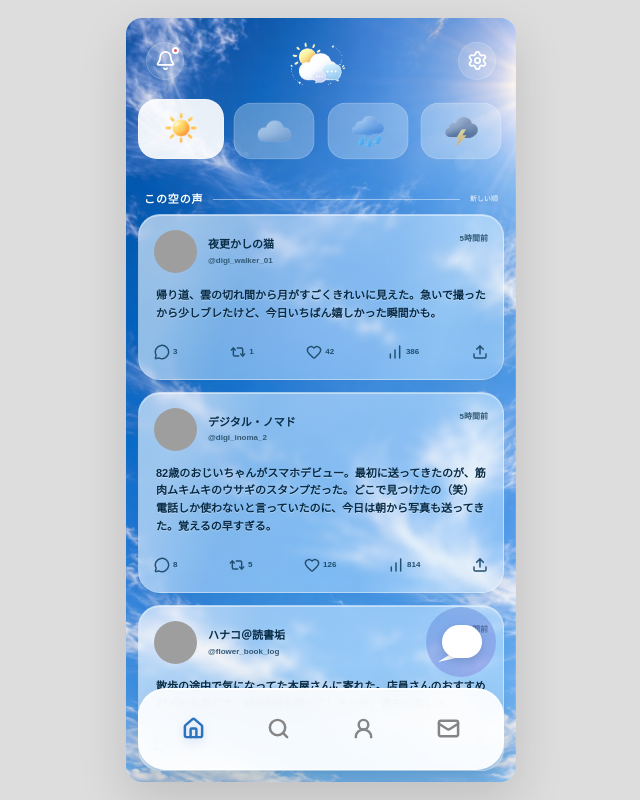
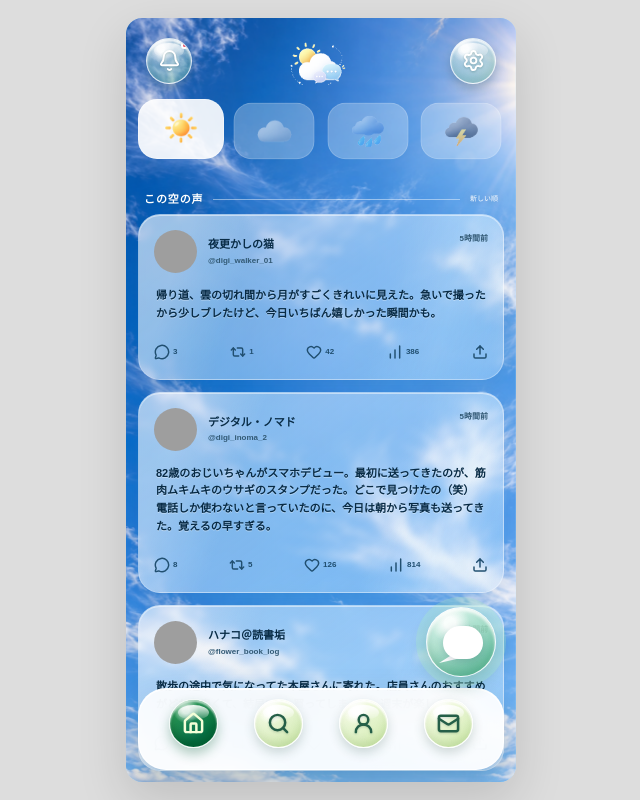
Before and after one commit to awo080558-dot/sora-social-apuri, a Next.js app: page / in a window 1280 px wide. Shown: the whole page, without its empty margins (319-959 px from the left). Built offline with nearby package versions, Linux system fonts and the light colour scheme; grey boxes are pictures that could not be loaded.

Commit message:
Add glossy glass icon controls

```diff
--- a/app/globals.css
+++ b/app/globals.css
@@ -653,3 +653,89 @@
 .settings-page.motion-reduced *,.settings-page.motion-reduced *:before,.settings-page.motion-reduced *:after{animation:none!important;transition-duration:.01ms!important}
 .settings-page~.main-nav{z-index:6}
 @media(prefers-reduced-motion:reduce){.settings-page,.settings-page *{animation:none!important;transition:none!important}}
+
+/* 光沢のある立体ガラスアイコン */
+.sora-header .header-tool{
+  position:relative;
+  width:46px;
+  height:46px;
+  padding:0!important;
+  display:grid;
+  place-items:center;
+  border:1px solid rgba(255,255,255,.76)!important;
+  border-radius:50%;
+  background:
+    radial-gradient(circle at 32% 22%,rgba(255,255,255,.9) 0 8%,transparent 30%),
+    linear-gradient(145deg,rgba(241,255,246,.52),rgba(95,202,161,.28))!important;
+  box-shadow:
+    inset 0 2px 2px rgba(255,255,255,.82),
+    inset 0 -5px 8px rgba(17,111,78,.16),
+    0 5px 10px rgba(13,61,67,.24);
+  color:#fff;
+  overflow:hidden;
+  transition:transform .16s ease,box-shadow .16s ease;
+}
+.sora-header .header-tool:before{
+  content:"";
+  position:absolute;
+  left:7px;
+  right:7px;
+  top:4px;
+  height:15px;
+  border-radius:50%;
+  background:linear-gradient(180deg,rgba(255,255,255,.72),rgba(255,255,255,.08));
+  pointer-events:none;
+}
+.sora-header .header-tool svg{position:relative;z-index:1;width:23px;height:23px;filter:drop-shadow(0 1px 1px rgba(10,70,58,.28))}
+.sora-header .header-tool:active{transform:translateY(2px) scale(.96);box-shadow:inset 0 4px 9px rgba(12,92,65,.25),0 2px 4px rgba(13,61,67,.18)}
+.notification-trigger.has-unread>i{z-index:3;right:3px;top:3px}
+
+.sora-app>.main-nav button{
+  position:relative;
+  width:49px;
+  height:49px;
+  justify-self:center;
+  border:1px solid rgba(255,255,255,.95)!important;
+  border-radius:50%;
+  background:
+    radial-gradient(circle at 34% 23%,#fff 0 8%,transparent 29%),
+    linear-gradient(145deg,rgba(253,255,241,.98),rgba(187,224,135,.7))!important;
+  box-shadow:
+    inset 0 2px 2px #fff,
+    inset 0 -5px 8px rgba(87,139,48,.17),
+    0 5px 11px rgba(33,75,61,.2);
+  color:#255f48;
+  overflow:hidden;
+  transition:transform .18s ease,background .22s ease,box-shadow .18s ease,color .22s ease;
+}
+.sora-app>.main-nav button:before{
+  content:"";
+  position:absolute;
+  left:8px;
+  right:8px;
+  top:5px;
+  height:15px;
+  border-radius:50%;
+  background:linear-gradient(180deg,rgba(255,255,255,.92),rgba(255,255,255,.08));
+  pointer-events:none;
+}
+.sora-app>.main-nav button svg{position:relative;z-index:1;color:currentColor;filter:drop-shadow(0 1px 1px rgba(16,63,42,.2))}
+.sora-app>.main-nav button.active{
+  color:#f4ffd8!important;
+  background:
+    radial-gradient(circle at 34% 22%,rgba(255,255,255,.72) 0 7%,transparent 27%),
+    linear-gradient(145deg,#38a660,#05713e 72%)!important;
+  box-shadow:inset 0 2px 2px rgba(255,255,255,.65),inset 0 -6px 9px rgba(0,57,29,.35),0 6px 12px rgba(8,93,51,.3);
+}
+.sora-app>.main-nav button:active{transform:translateY(2px) scale(.94);box-shadow:inset 0 5px 10px rgba(31,91,43,.28),0 2px 4px rgba(33,75,61,.16)}
+
+.sora-app>.new-post{
+  border:1px solid rgba(255,255,255,.9)!important;
+  background:
+    radial-gradient(circle at 34% 22%,rgba(255,255,255,.88) 0 8%,transparent 28%),
+    linear-gradient(145deg,rgba(240,255,246,.96),rgba(67,181,126,.78))!important;
+  box-shadow:inset 0 3px 3px rgba(255,255,255,.82),inset 0 -7px 11px rgba(0,92,55,.22),0 0 0 10px rgba(168,235,194,.28),0 8px 17px rgba(20,89,64,.3)!important;
+  color:#176842!important;
+  transition:transform .18s ease,box-shadow .18s ease;
+}
+.sora-app>.new-post:active{transform:translateY(3px) scale(.95);box-shadow:inset 0 6px 13px rgba(0,92,55,.27),0 0 0 8px rgba(168,235,194,.23),0 3px 7px rgba(20,89,64,.2)!important}
```
